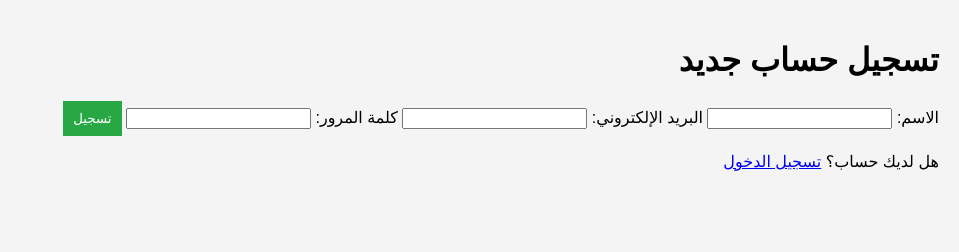
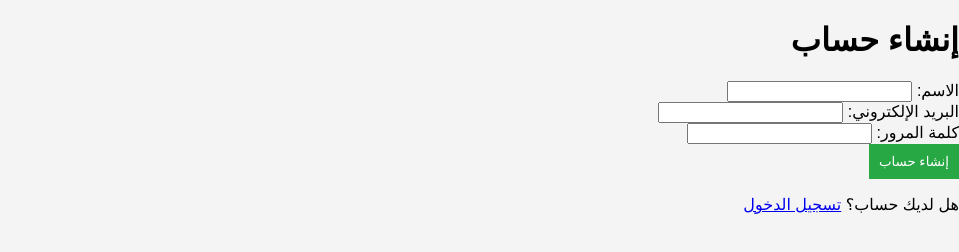
Before and after one commit to sosaskze143/Khdmate, a plain HTML site: page register.html in a window 1280 px wide. Shown: the whole page, without its empty margins (321-1280 px from the left). Drawn offline with Linux system fonts and the light colour scheme.

Commit message:
Update register.html

```diff
--- a/register.html
+++ b/register.html
@@ -2,23 +2,28 @@
 <html lang="ar">
 <head>
   <meta charset="UTF-8">
-  <title>تسجيل حساب جديد</title>
+  <title>إنشاء حساب</title>
   <link rel="stylesheet" href="styles.css">
 </head>
 <body>
-  <div class="container">
-    <h1>تسجيل حساب جديد</h1>
+  <div class="login-container">
+    <h1>إنشاء حساب</h1>
     <form id="register-form">
+      <div class="input-group">
         <label for="name">الاسم:</label>
         <input type="text" id="name" required>
+      </div>
+      <div class="input-group">
         <label for="email">البريد الإلكتروني:</label>
         <input type="email" id="email" required>
+      </div>
+      <div class="input-group">
         <label for="password">كلمة المرور:</label>
         <input type="password" id="password" required>
-      <button type="submit">تسجيل</button>
+      </div>
+      <button type="submit">إنشاء حساب</button>
     </form>
-    <p>هل لديك حساب؟ <a href="login.html">تسجيل الدخول</a></p>
+    <p class="register-link">هل لديك حساب؟ <a href="login.html">تسجيل الدخول</a></p>
   </div>
-  <script src="script.js"></script>
 </body>
 </html>
```
Lines whose indentation alone changed are shown as unchanged.
